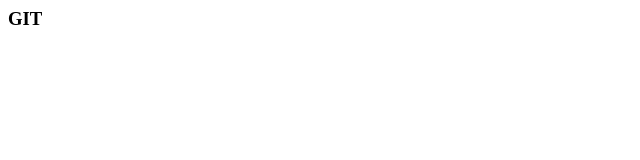
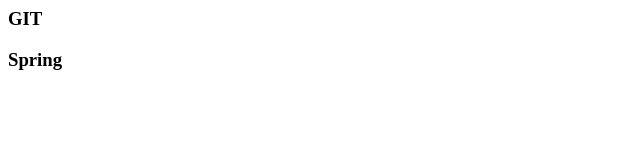
Before and after one commit to choiseonkweon/example, a plain HTML site: page index.html in a window 1280 px wide. Shown: the full height of the page, 0-640 px from the left. Drawn offline with Linux system fonts and the light colour scheme.

Commit message:
index.html-ver04

```diff
--- a/index.html
+++ b/index.html
@@ -2,5 +2,6 @@
 	<head><title>Hi</title></head>
 	<body>
 		<h3>GIT</h3>
+		<h3>Spring</h3>
 	</body>
 </html>
```
Also changed, not shown: readme.txt.
